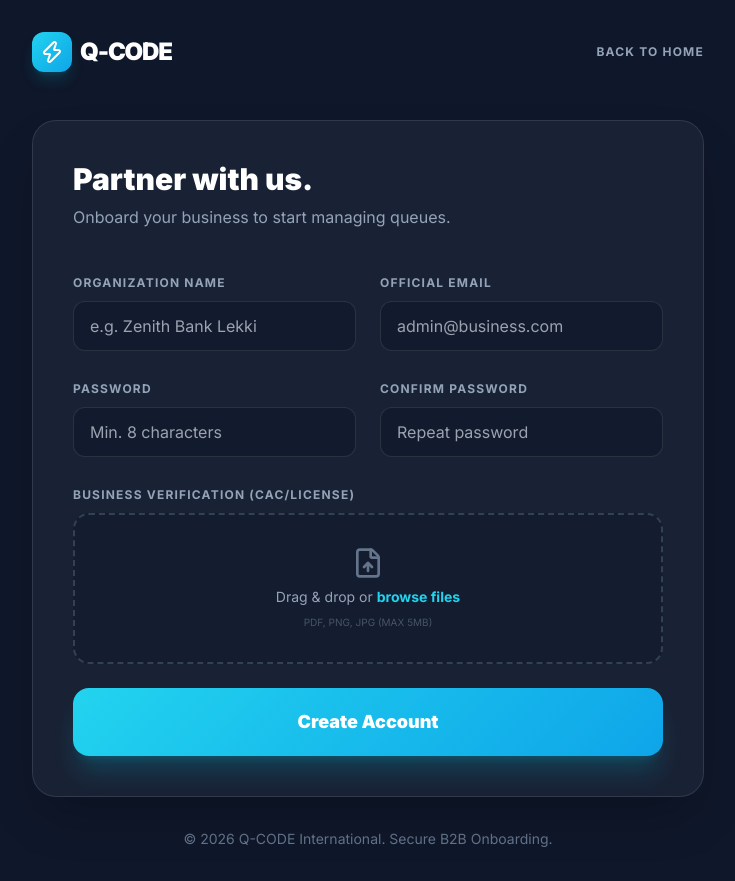
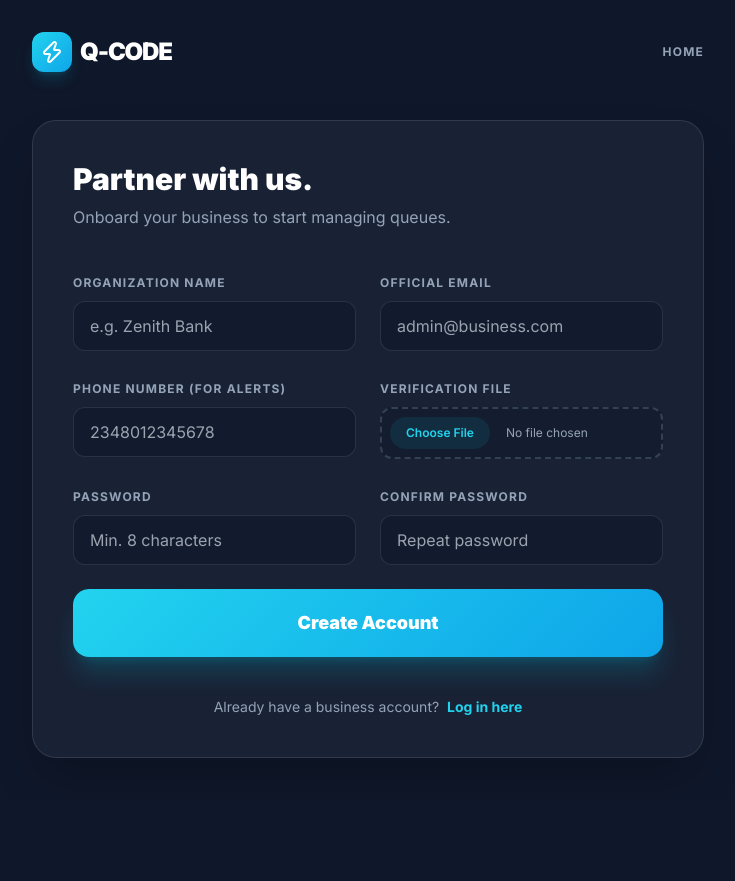
Before and after one commit to aremuelerepa-netizen/Q-code, a Flask app: page /register in a window 1280 px wide. Shown: the whole page, without its empty margins (272-1007 px from the left). After the commit the page ends 758 px from the top, so only its background shows below. Run offline with Flask 3, Linux system fonts and the light colour scheme; some libraries are stand-ins or nearby versions.

Commit message:
Refactor organization registration page HTML

```diff
--- a/Queue Code/templates/org reg page.html
+++ b/Queue Code/templates/org reg page.html
@@ -1,6 +1,5 @@
 <!DOCTYPE html>
 <html lang="en">
-
 <head>
     <meta charset="UTF-8">
     <meta name="viewport" content="width=device-width, initial-scale=1.0, viewport-fit=cover">
@@ -10,65 +9,28 @@
     <script src="https://cdn.tailwindcss.com"></script>
     <script src="https://unpkg.com/lucide@latest"></script>
     <style>
-        body {
-            font-family: 'Inter', sans-serif;
-            background-color: #0f172a;
-            color: white;
-        }
-
-        .glass-card {
-            background: rgba(30, 41, 59, 0.7);
-            backdrop-filter: blur(12px);
-            border: 1px solid rgba(255, 255, 255, 0.1);
-        }
-
-        .electric-cyan {
-            color: #22d3ee;
-        }
-
-        .btn-cyan {
-            background: linear-gradient(135deg, #22d3ee 0%, #0ea5e9 100%);
-        }
-
-        .input-field {
-            background: rgba(15, 23, 42, 0.6);
-            border: 1px solid rgba(255, 255, 255, 0.1);
-            color: white;
-            transition: all 0.3s;
-        }
-
-        .input-field:focus {
-            border-color: #22d3ee;
-            outline: none;
-            box-shadow: 0 0 0 2px rgba(34, 211, 238, 0.2);
-        }
-
-        .success-checkmark {
-            border-color: #22d3ee;
-            border-top-color: transparent;
-        }
+        body { font-family: 'Inter', sans-serif; background-color: #0f172a; color: white; }
+        .glass-card { background: rgba(30, 41, 59, 0.7); backdrop-filter: blur(12px); border: 1px solid rgba(255, 255, 255, 0.1); }
+        .btn-cyan { background: linear-gradient(135deg, #22d3ee 0%, #0ea5e9 100%); }
+        .input-field { background: rgba(15, 23, 42, 0.6); border: 1px solid rgba(255, 255, 255, 0.1); color: white; transition: all 0.3s; }
+        .input-field:focus { border-color: #22d3ee; outline: none; box-shadow: 0 0 0 2px rgba(34, 211, 238, 0.2); }
     </style>
 </head>
-
 <body class="min-h-screen p-4 md:p-8">
 
     <div class="max-w-2xl mx-auto">
         <div class="flex items-center justify-between mb-12">
             <div class="flex items-center gap-2">
-                <div
-                    class="w-10 h-10 btn-cyan rounded-xl flex items-center justify-center text-white shadow-lg shadow-cyan-500/20">
+                <div class="w-10 h-10 btn-cyan rounded-xl flex items-center justify-center text-white shadow-lg shadow-cyan-500/20">
                     <i data-lucide="zap"></i>
                 </div>
                 <span class="text-2xl font-black tracking-tighter uppercase">Q-CODE</span>
             </div>
-            <a href="/"
-                class="text-xs font-bold text-slate-400 hover:text-white transition uppercase tracking-widest">Back to
-                Home</a>
+            <a href="/" class="text-xs font-bold text-slate-400 hover:text-white transition uppercase tracking-widest">Home</a>
         </div>
 
         <div id="registration-container" class="glass-card rounded-3xl p-6 md:p-10 shadow-2xl">
-
-            <form id="regForm" class="space-y-6" onsubmit="handleRegistration(event)">
+            <form id="regForm" class="space-y-6">
                 <div class="space-y-2">
                     <h2 class="text-3xl font-black">Partner with us.</h2>
                     <p class="text-slate-400">Onboard your business to start managing queues.</p>
@@ -76,137 +38,112 @@
 
                 <div class="grid grid-cols-1 md:grid-cols-2 gap-6 pt-4">
                     <div class="space-y-2">
-                        <label class="text-xs font-bold text-slate-400 uppercase tracking-widest">Organization
-                            Name</label>
-                        <input type="text" required class="input-field w-full px-4 py-3 rounded-xl"
-                            placeholder="e.g. Zenith Bank Lekki">
+                        <label class="text-xs font-bold text-slate-400 uppercase tracking-widest">Organization Name</label>
+                        <input type="text" name="orgName" required class="input-field w-full px-4 py-3 rounded-xl" placeholder="e.g. Zenith Bank">
                     </div>
                     <div class="space-y-2">
                         <label class="text-xs font-bold text-slate-400 uppercase tracking-widest">Official Email</label>
-                        <input type="email" required id="emailInput" class="input-field w-full px-4 py-3 rounded-xl"
-                            placeholder="admin@business.com">
+                        <input type="email" name="email" required class="input-field w-full px-4 py-3 rounded-xl" placeholder="admin@business.com">
                     </div>
                 </div>
 
                 <div class="grid grid-cols-1 md:grid-cols-2 gap-6">
-                    <div class="space-y-2 relative">
-                        <label class="text-xs font-bold text-slate-400 uppercase tracking-widest">Password</label>
-                        <input type="password" id="pass" required class="input-field w-full px-4 py-3 rounded-xl"
-                            placeholder="Min. 8 characters">
+                    <div class="space-y-2">
+                        <label class="text-xs font-bold text-slate-400 uppercase tracking-widest">Phone Number (For Alerts)</label>
+                        <input type="tel" name="phone" required class="input-field w-full px-4 py-3 rounded-xl" placeholder="2348012345678">
                     </div>
                     <div class="space-y-2">
-                        <label class="text-xs font-bold text-slate-400 uppercase tracking-widest">Confirm
-                            Password</label>
-                        <input type="password" id="confirmPass" required class="input-field w-full px-4 py-3 rounded-xl"
-                            placeholder="Repeat password">
-                    </div>
-                </div>
-
-                <div class="space-y-2">
-                    <label class="text-xs font-bold text-slate-400 uppercase tracking-widest">Business Verification
-                        (CAC/License)</label>
-                    <div
-                        class="relative border-2 border-dashed border-slate-700 rounded-2xl p-8 text-center hover:border-cyan-500/50 transition-all bg-slate-900/40">
-                        <input type="file" required accept=".pdf,.jpg,.jpeg,.png" id="fileInput"
-                            class="absolute inset-0 w-full h-full opacity-0 cursor-pointer">
-                        <div id="fileInfo" class="space-y-2">
-                            <i data-lucide="file-up" class="mx-auto text-slate-500 w-8 h-8"></i>
-                            <p class="text-sm text-slate-400">Drag & drop or <span
-                                    class="text-cyan-400 font-bold">browse files</span></p>
-                            <p class="text-[10px] text-slate-600 uppercase">PDF, PNG, JPG (Max 5MB)</p>
+                        <label class="text-xs font-bold text-slate-400 uppercase tracking-widest">Verification File</label>
+                        <div class="relative border-2 border-dashed border-slate-700 rounded-xl p-2 bg-slate-900/40">
+                             <input type="file" name="verificationDoc" required accept=".pdf,.jpg,.jpeg,.png" id="fileInput" class="w-full text-xs text-slate-400 file:mr-4 file:py-2 file:px-4 file:rounded-full file:border-0 file:text-xs file:font-semibold file:bg-cyan-500/10 file:text-cyan-400 hover:file:bg-cyan-500/20">
                         </div>
                     </div>
                 </div>
 
-                <button type="submit" id="submitBtn"
-                    class="w-full py-5 btn-cyan text-white font-black rounded-2xl shadow-xl shadow-cyan-500/20 hover:scale-[1.01] transition-transform active:scale-95 text-lg">
+                <div class="grid grid-cols-1 md:grid-cols-2 gap-6">
+                    <div class="space-y-2">
+                        <label class="text-xs font-bold text-slate-400 uppercase tracking-widest">Password</label>
+                        <input type="password" id="pass" name="password" required class="input-field w-full px-4 py-3 rounded-xl" placeholder="Min. 8 characters">
+                    </div>
+                    <div class="space-y-2">
+                        <label class="text-xs font-bold text-slate-400 uppercase tracking-widest">Confirm Password</label>
+                        <input type="password" id="confirmPass" required class="input-field w-full px-4 py-3 rounded-xl" placeholder="Repeat password">
+                    </div>
+                </div>
+
+                <button type="submit" id="submitBtn" class="w-full py-5 btn-cyan text-white font-black rounded-2xl shadow-xl shadow-cyan-500/20 hover:scale-[1.01] transition-transform active:scale-95 text-lg">
                     Create Account
                 </button>
+
+                <div class="pt-4 text-center">
+                    <p class="text-slate-400 text-sm">
+                        Already have a business account?
+                        <a href="/login" class="text-cyan-400 font-bold hover:underline ml-1">Log in here</a>
+                    </p>
+                </div>
             </form>
 
             <div id="loadingState" class="hidden text-center py-20 space-y-6">
                 <div class="relative w-20 h-20 mx-auto">
-                    <div class="absolute inset-0 border-4 border-cyan-500/20 rounded-full"></div>
                     <div class="absolute inset-0 border-4 border-t-cyan-500 rounded-full animate-spin"></div>
                 </div>
-                <div class="space-y-2">
-                    <p class="text-xl font-bold text-cyan-400">Processing Application</p>
-                    <p class="text-slate-500 text-sm">Encrypting documents and creating secure profile...</p>
-                </div>
+                <p class="text-xl font-bold text-cyan-400">Uploading Documents...</p>
             </div>
 
-            <div id="successState"
-                class="hidden text-center py-10 space-y-8 animate-in fade-in slide-in-from-bottom-4 duration-700">
-                <div
-                    class="w-24 h-24 bg-cyan-500/10 text-cyan-400 rounded-full flex items-center justify-center mx-auto border border-cyan-500/20">
+            <div id="successState" class="hidden text-center py-10 space-y-8 animate-in fade-in slide-in-from-bottom-4 duration-700">
+                <div class="w-24 h-24 bg-cyan-500/10 text-cyan-400 rounded-full flex items-center justify-center mx-auto">
                     <i data-lucide="check-circle" class="w-12 h-12"></i>
                 </div>
-                <div class="space-y-4">
-                    <h2 class="text-4xl font-black">Application Received!</h2>
-                    <p class="text-slate-400 max-w-sm mx-auto leading-relaxed">
-                        Thank you for joining <span class="text-white font-bold">Q-CODE</span>. Our compliance team will
-                        verify your CAC documents. You will receive an activation email within <span
-                            class="text-cyan-400">24-48 hours</span>.
-                    </p>
-                </div>
-                <div class="pt-6">
-                    <button onclick="window.location.href='/'"
-                        class="px-8 py-3 border border-slate-700 rounded-full text-slate-400 hover:text-white hover:border-white transition font-bold text-sm">
-                        Return to Dashboard
-                    </button>
-                </div>
+                <h2 class="text-4xl font-black">Application Received!</h2>
+                <p class="text-slate-400 max-w-sm mx-auto">We are reviewing your CAC documents. You will get an SMS/Email alert once verified.</p>
+                <button onclick="window.location.href='/'" class="px-8 py-3 border border-slate-700 rounded-full text-slate-400 hover:text-white transition font-bold">Return Home</button>
             </div>
-
         </div>
-
-        <p class="mt-8 text-center text-slate-500 text-sm">
-            © 2026 Q-CODE International. Secure B2B Onboarding.
-        </p>
     </div>
 
     <script>
         lucide.createIcons();
 
-        // Update UI when file is selected
-        document.getElementById('fileInput').addEventListener('change', function (e) {
-            const file = e.target.files[0];
-            if (file) {
-                document.getElementById('fileInfo').innerHTML = `
-                    <i data-lucide="file-check-2" class="mx-auto text-cyan-400 w-8 h-8"></i>
-                    <p class="text-sm text-cyan-400 font-bold">${file.name}</p>
-                    <p class="text-[10px] text-slate-500 font-bold uppercase">${(file.size / 1024 / 1024).toFixed(2)} MB - Ready</p>
-                `;
-                lucide.createIcons();
-            }
-        });
+        const regForm = document.getElementById('regForm');
 
-        function handleRegistration(event) {
-            event.preventDefault();
+        regForm.addEventListener('submit', async (e) => {
+            e.preventDefault();
 
             const pass = document.getElementById('pass').value;
             const confirm = document.getElementById('confirmPass').value;
-
-            if (pass.length < 8) {
-                alert("Password must be at least 8 characters.");
-                return;
-            }
 
             if (pass !== confirm) {
                 alert("Passwords do not match!");
                 return;
             }
 
-            // Transition UI
+            // UI Transition
             document.getElementById('regForm').classList.add('hidden');
             document.getElementById('loadingState').classList.remove('hidden');
 
-            // Simulate server logic
-            setTimeout(() => {
-                document.getElementById('loadingState').classList.add('hidden');
-                document.getElementById('successState').classList.remove('hidden');
-            }, 3500);
-        }
+            const formData = new FormData(regForm);
+
+            try {
+                const response = await fetch('/api/auth/register', {
+                    method: 'POST',
+                    body: formData // Correct way to send files + text
+                });
+
+                const result = await response.json();
+
+                if (result.status === 'success') {
+                    document.getElementById('loadingState').classList.add('hidden');
+                    document.getElementById('successState').classList.remove('hidden');
+                } else {
+                    alert("Registration failed: " + result.message);
+                    location.reload();
+                }
+            } catch (error) {
+                console.error("Error:", error);
+                alert("An error occurred. Please check your connection.");
+                location.reload();
+            }
+        });
     </script>
 </body>
-
 </html>
```
